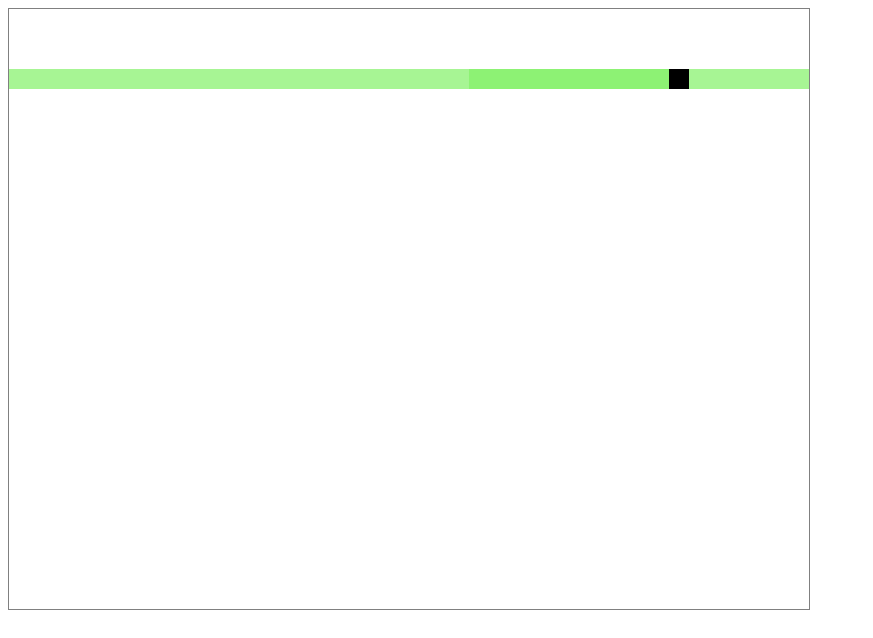
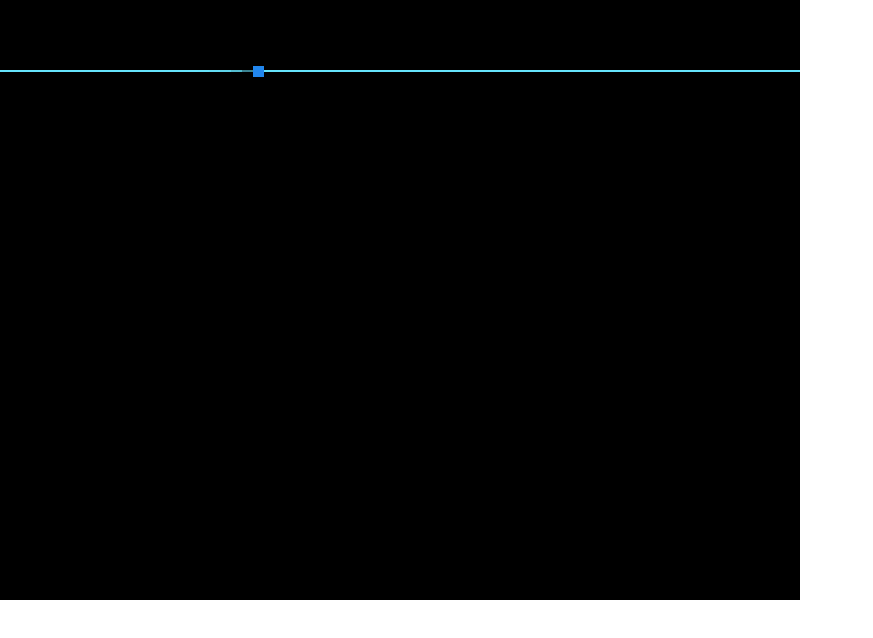
Before and after one commit to cyrilf/sneeky, a plain HTML site: page index.html in a window 1280 px wide. Shown: the whole page, without its empty margins (0-873 px from the left). Drawn offline with Linux system fonts and the light colour scheme.

Commit message:
Tron-like colors and rectangles became lines

```diff
--- a/engine.js
+++ b/engine.js
@@ -2,10 +2,12 @@ var sneeky = function() {
 
     var canvas = document.getElementById( 'canvas' );
     var ctx = canvas.getContext( '2d' );
-    var unit = 20;
+    var unit = 11;
+    var trailUnit = 2;
+    var trailOffset = Math.floor(unit / 2);
 
     var tock = true;
-    var tickSpeed = 100;
+    var tickSpeed = 40;
 
     var keys = [ [ 87, 38 ], [ 39, 68 ], [ 40, 83 ], [ 37, 65 ] ];
     var directions = {
@@ -20,8 +22,8 @@ var sneeky = function() {
     var trails = [];
     trails.unshift( randomCoords() );
 
-    var mainColor = 'black';
-    var trailColor = 'rgba( 130, 241, 103, 0.7)';
+    var mainColor = '#2186ed';
+    var trailColor = 'rgba(103, 228, 252, 0.7)';
 
     function randomCoords() {
         var x = Math.round( Math.round( Math.random() * ( canvas.width  - ( unit ) ) ) / unit ) * unit;
@@ -32,7 +34,7 @@ var sneeky = function() {
 
     function changeDirection( e ) {
         //prevent default function of the keys
-        for( i = 0; i < keys.length; i++ ) {
+        for( i = 0, k = keys.length; i < k; i++ ) {
             if( e.which == keys[i][0] || e.which == keys[i][1] ) {
                 e.preventDefault();
             }
@@ -85,19 +87,45 @@ var sneeky = function() {
 
     function drawTrail () {
         //Draw the trails
-        ctx.fillStyle = trailColor;
-        var l = trails.length;
-        for( var i = 1; i < l; i++ ) {
-            ctx.fillRect( trails[i].x, trails[i].y, unit, unit );
+        if (trails.length > 2) {
+            ctx.clearRect(trails[2].x, trails[2].y, unit, unit);
+            ctx.strokeStyle = trailColor;
+            if (Math.abs(trails[0].x - trails[2].x) <= 20 && Math.abs(trails[0].y - trails[2].y) <= 20 && trails[0].x != 0 && trails[0].y != 0) {
+                ctx.moveTo(trails[0].x + trailOffset, trails[0].y + trailOffset);
+                ctx.lineTo(trails[2].x + trailOffset, trails[2].y + trailOffset);
+            } else if (Math.abs(trails[0].x - trails[2].x) > 20) {
+                if (trails[0].x == 0) {
+                    ctx.moveTo(canvas.width, trails[0].y + trailOffset);
+                    ctx.lineTo(trails[2].x + trailOffset, trails[2].y + trailOffset);
+                    ctx.moveTo(trails[0].x + trailOffset, trails[0].y + trailOffset);
+                    ctx.lineTo(0, trails[2].y + trailOffset);
+                } else {
+                    ctx.moveTo(trails[2].x + trailOffset + unit, trails[2].y + trailOffset);
+                    ctx.lineTo(0, trails[2].y + trailOffset);
+                    ctx.moveTo(trails[0].x + trailOffset, trails[0].y + trailOffset);
+                    ctx.lineTo(canvas.width, trails[2].y + trailOffset);
+                }
+            } else if (Math.abs(trails[0].y - trails[2].y) > 20) {
+                if (trails[0].y == 0) {
+                    ctx.moveTo(trails[0].x + trailOffset, canvas.height);
+                    ctx.lineTo(trails[2].x + trailOffset, trails[2].y + trailOffset);
+                    ctx.moveTo(trails[0].x + trailOffset, trails[0].y + trailOffset);
+                    ctx.lineTo(trails[2].x + trailOffset, 0);
+                } else {
+                    ctx.moveTo(trails[2].x + trailOffset, trails[2].y + trailOffset + unit);
+                    ctx.lineTo(trails[2].x + trailOffset, 0);
+                    ctx.moveTo(trails[0].x + trailOffset, trails[0].y + trailOffset);
+                    ctx.lineTo(trails[2].x + trailOffset, canvas.height);
+                }
+            }
+            ctx.stroke();
         }
         //Draw the "head"
         ctx.fillStyle = mainColor;
-        ctx.fillRect( trails[0].x, trails[0].y, unit, unit );
+        ctx.fillRect(trails[0].x, trails[0].y, unit, unit);
     }
 
     function tick() {
-        //clear
-        ctx.clearRect(0, 0, canvas.width, canvas.height);
         //just one direction per loopGame
         tock = true;
 
--- a/index.html
+++ b/index.html
@@ -2,10 +2,15 @@
 <html>
     <head>
         <title>Sneeky</title>
+        <style type="text/css">
+          * { margin: 0; padding: 0; }
+          html { height: 100%; overflow: hidden; }
+          body { height: 100%; }
+          #canvas { background: black; }
+        </style>
     </head>
     <body>
-        <canvas id="canvas" width="800" height="600" style="border: 1px solid
-        gray"></canvas>
+        <canvas id="canvas" width="800" height="600"></canvas>
         <script type="text/javascript" src="engine.js"></script>
     </body>
 </html>
```
